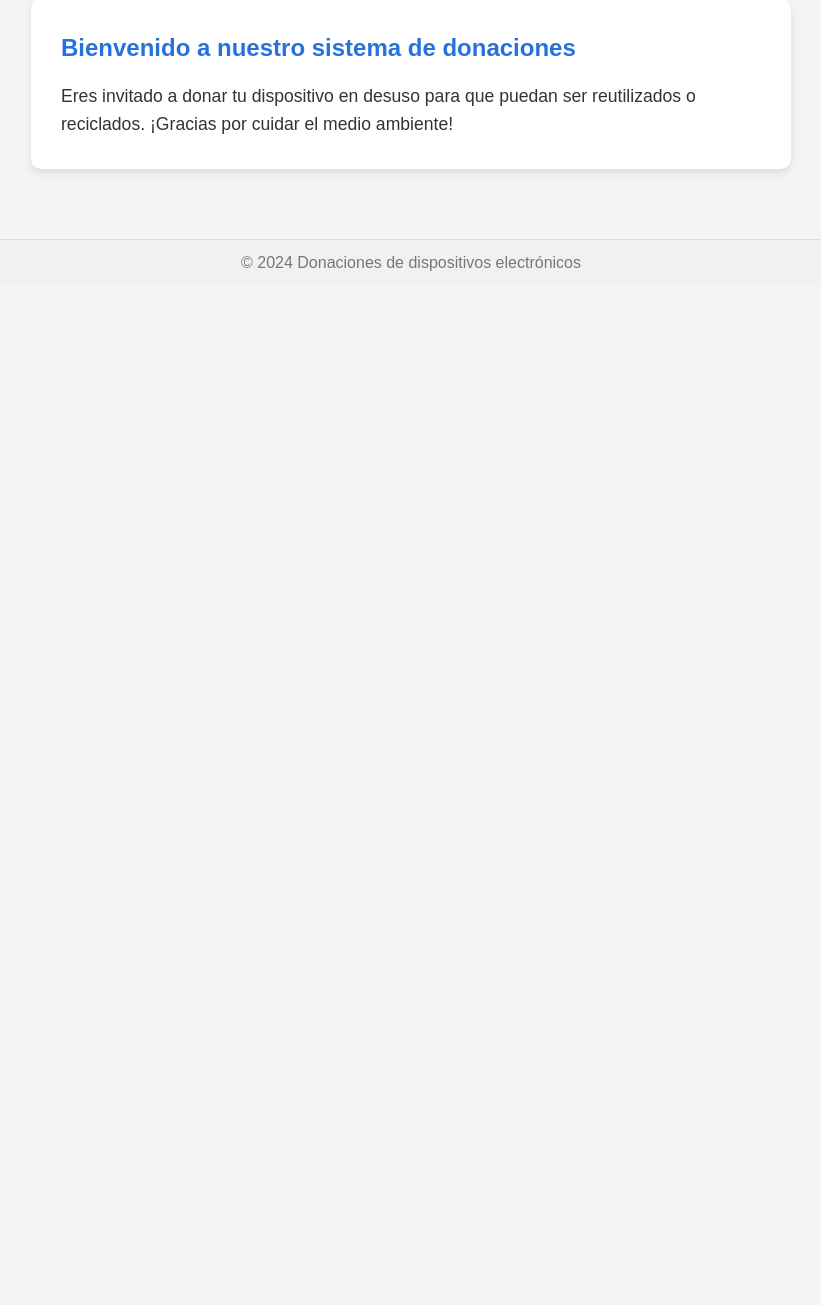
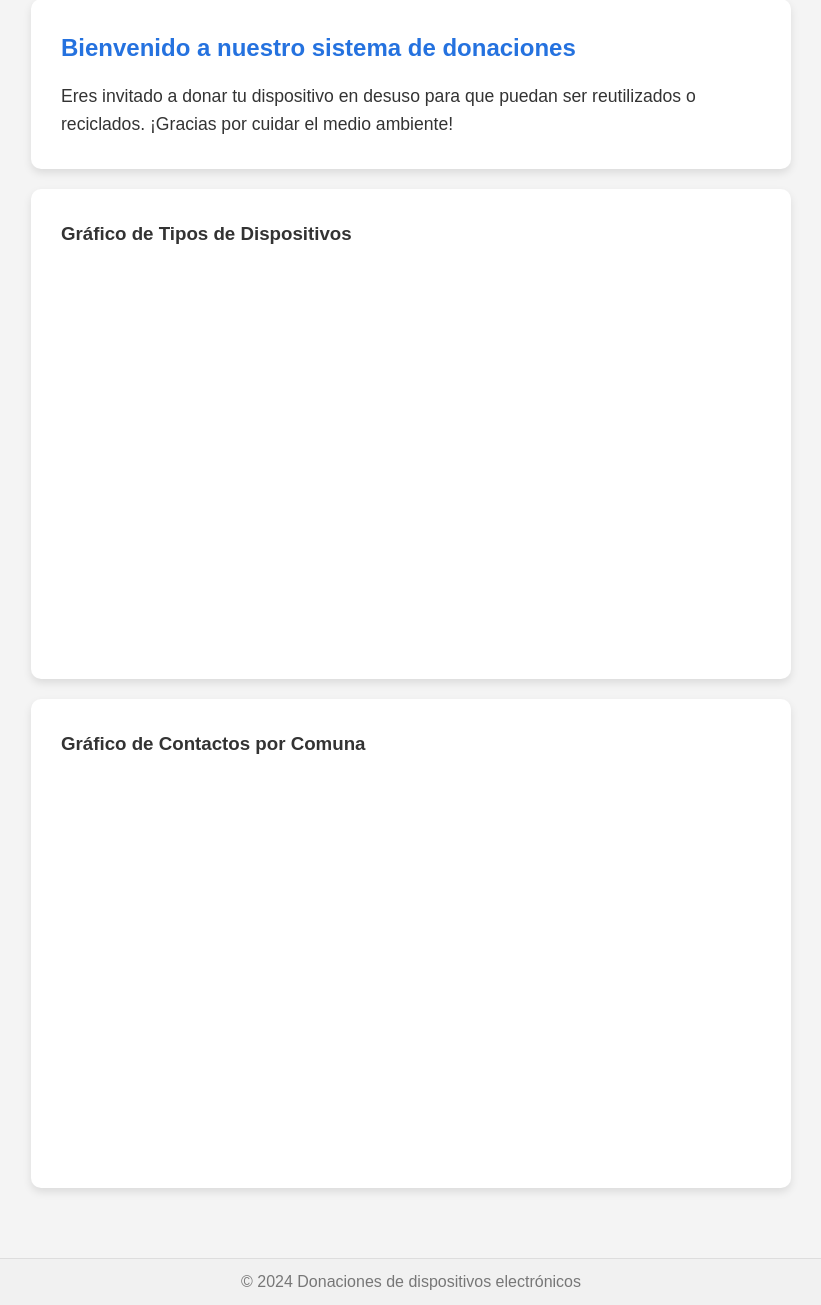
Before and after one commit to Fabian-Castro-C/Donaciones-Dispositivos-Electronicos-v2, a Flask app: page / in a window 1280 px wide. Shown: the part 177-1482 px from the top of the page, without its empty margins (229-1050 px from the left). Before the commit the page ends 448 px from the top, so only its background shows below. Run offline with Flask 3, Linux system fonts and the light colour scheme.

Commit message:
Añade secciones para gráficos de tipos de dispositivos y contactos por comuna en el HTML

```diff
--- a/app/templates/index.html
+++ b/app/templates/index.html
@@ -24,9 +24,25 @@
       <p>Eres invitado a donar tu dispositivo en desuso para que puedan ser reutilizados o reciclados.
         ¡Gracias por cuidar el medio ambiente!</p>
     </section>
+
+    <!-- Sección para el gráfico de Tipos de Dispositivos -->
+    <section>
+      <h3>Gráfico de Tipos de Dispositivos</h3>
+      <div id="graficoDispositivos" style="width:100%; height:400px;"></div>
+    </section>
+
+    <!-- Sección para el gráfico de Contactos por Comuna -->
+    <section>
+      <h3>Gráfico de Contactos por Comuna</h3>
+      <div id="graficoContactos" style="width:100%; height:400px;"></div>
+    </section>
+
   </main>
   <footer>
     <p>&copy; 2024 Donaciones de dispositivos electrónicos</p>
   </footer>
+
+  <!-- Referencia al archivo JavaScript para los gráficos -->
+  <script src="{{ url_for('static', filename='js/index.js') }}"></script>
 </body>
 </html>
```
